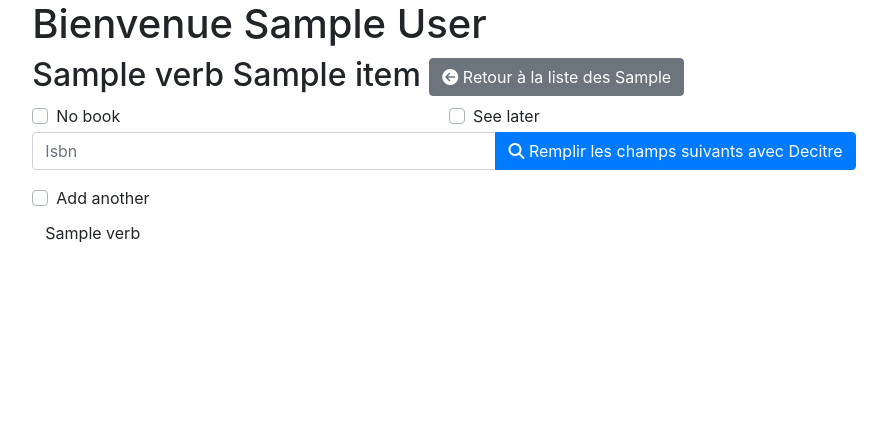
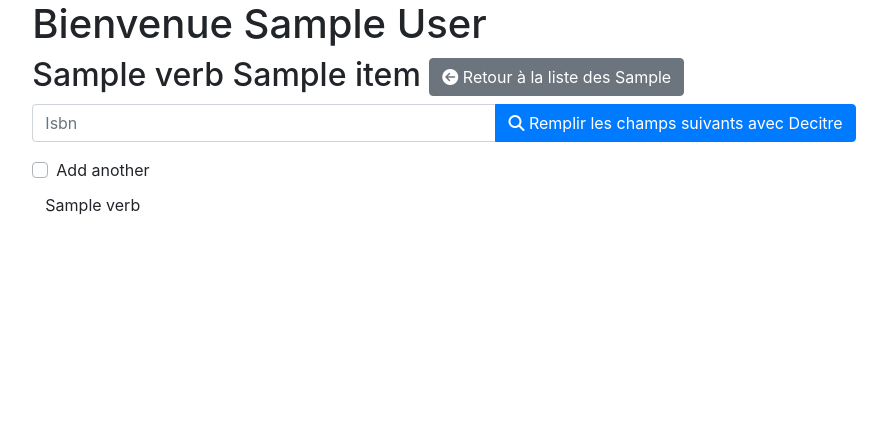
Before and after one commit to Crocmagnon/manuels-scolaires, a Django app: template src/manuels/templates/manuels/add_book.html in a window 1280 px wide. Shown: the part 56-498 px from the top of the page, without its empty margins (196-1083 px from the left). Run offline with Django 3.2, Linux system fonts and the light colour scheme; the template is opened without the code that fills it: most values are stand-ins (such as "Sample title", 1, 10 or a date in 2020); form fields are guessed from the names that the template uses; some libraries are stand-ins or nearby versions.

Commit message:
Remove no_book and see_later options

```diff
--- a/src/manuels/static/manuels/no_book.js
+++ /dev/null
@@ -1,78 +0,0 @@
-document.addEventListener("DOMContentLoaded", function () {
-    var selectors = [
-        {
-            id: "#id_no_book",
-            value: "PAS DE LIVRE POUR CETTE CLASSE",
-        },
-        {
-            id: "#id_see_later",
-            value: "VOIR À LA RENTRÉE",
-        },
-    ];
-    selectors.forEach(function (selector) {
-        var _selector = document.querySelector(selector.id);
-        if (_selector === null) {
-            return;
-        }
-        var data = {
-            title: document.querySelector("#id_title").value,
-            authors: document.querySelector("#id_authors").value,
-            publicationYear: document.querySelector("#id_publication_year").value,
-            isbn: document.querySelector("#id_isbn").value,
-            price: document.querySelector("#id_price").value,
-            editor: document.querySelector("#id_editor").value,
-            previouslyAcquired: document.querySelector("#id_previously_acquired").value,
-        };
-        _selector.addEventListener("change", function () {
-            if (_selector.checked) {
-                data = {
-                    title: document.querySelector("#id_title").value,
-                    authors: document.querySelector("#id_authors").value,
-                    publicationYear: document.querySelector("#id_publication_year").value,
-                    isbn: document.querySelector("#id_isbn").value,
-                    price: document.querySelector("#id_price").value,
-                    editor: document.querySelector("#id_editor").value,
-                    previouslyAcquired: document.querySelector("#id_previously_acquired").value,
-                };
-                document.querySelector("#id_title").value = selector.value;
-                document.querySelector("#id_authors").value = "N/A";
-                document.querySelector("#id_publication_year").value = 1900;
-                document.querySelector("#id_isbn").value = "0000000000";
-                document.querySelector("#id_price").value = 0;
-                document.querySelector("#id_previously_acquired").value = "False";
-                var editorValue = null;
-                for (var option of document.querySelector("#id_editor").children) {
-                    if (editorValue === null && option.value !== "") {
-                        editorValue = option.value;
-                    }
-                    if (option.firstChild.data.toLowerCase().indexOf("autre") !== -1) {
-                        editorValue = option.value;
-                    }
-                }
-                document.querySelector("#id_editor").value = editorValue;
-            } else {
-                document.querySelector("#id_title").value = data.title;
-                document.querySelector("#id_authors").value = data.authors;
-                document.querySelector("#id_editor").value = data.editor;
-                document.querySelector("#id_publication_year").value = data.publicationYear;
-                document.querySelector("#id_isbn").value = data.isbn;
-                document.querySelector("#id_price").value = data.price;
-                document.querySelector("#id_previously_acquired").value = data.previouslyAcquired;
-            }
-        });
-    });
-
-    function toggleOtherEditorDisplay() {
-        var editor = document.querySelector("#id_editor");
-        var otherEditor = document.querySelector("#id_other_editor").parentElement;
-
-        if (editor.options[editor.selectedIndex].text.toLowerCase().indexOf("autre") !== -1) {
-            otherEditor.style.display = "block";
-        } else {
-            otherEditor.style.display = "none";
-        }
-    }
-    toggleOtherEditorDisplay();
-
-    document.querySelector("#id_editor").addEventListener("change", toggleOtherEditorDisplay);
-});
--- a/src/manuels/templates/manuels/add_book.html
+++ b/src/manuels/templates/manuels/add_book.html
@@ -15,27 +15,6 @@
         <div class="col-lg-6">
             {% bootstrap_field form.teacher %}
             {% bootstrap_field form.field %}
-        </div>
-    </div>
-    <div class="form-row">
-        <div class="col-lg-6">
-            <div class="custom-control custom-checkbox">
-                <input type="checkbox" class="custom-control-input" id="{{ form.no_book.auto_id }}">
-                <label class="custom-control-label" for="{{ form.no_book.auto_id }}">{{ form.no_book.label }}</label>
-                <small class="form-text text-muted">
-                    {{ form.no_book.help_text|safe }}
-                </small>
-            </div>
-        </div>
-        <div class="col-lg-6">
-            <div class="custom-control custom-checkbox">
-                <input type="checkbox" class="custom-control-input" id="{{ form.see_later.auto_id }}">
-                <label class="custom-control-label"
-                    for="{{ form.see_later.auto_id }}">{{ form.see_later.label }}</label>
-                <small class="form-text text-muted">
-                    {{ form.see_later.help_text|safe }}
-                </small>
-            </div>
         </div>
     </div>
     <div class="form-row">
@@ -110,6 +89,5 @@
 {% endblock %}
 
 {% block end_js %}
-    <script defer src="{% static 'manuels/no_book.js' %}"></script>
     <script defer src="{% static 'manuels/fetch-isbn.js' %}"></script>
 {% endblock %}
```
Also changed, not shown: src/manuels/forms.py (+0 -14 lines).
